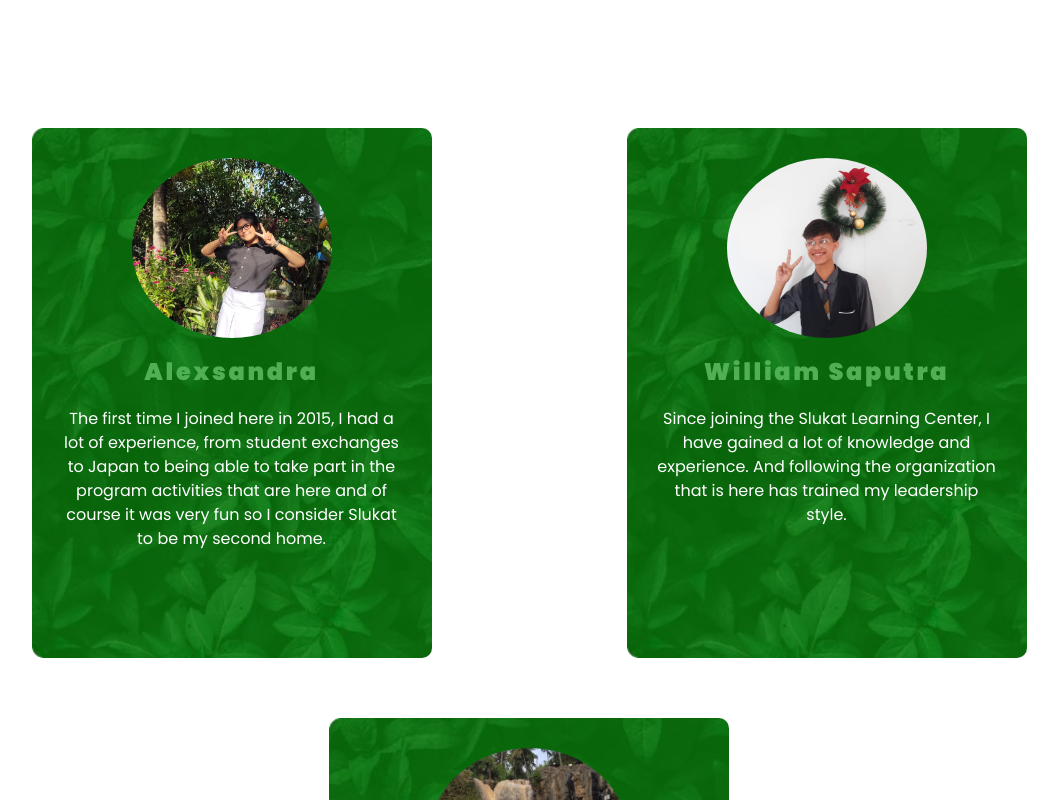
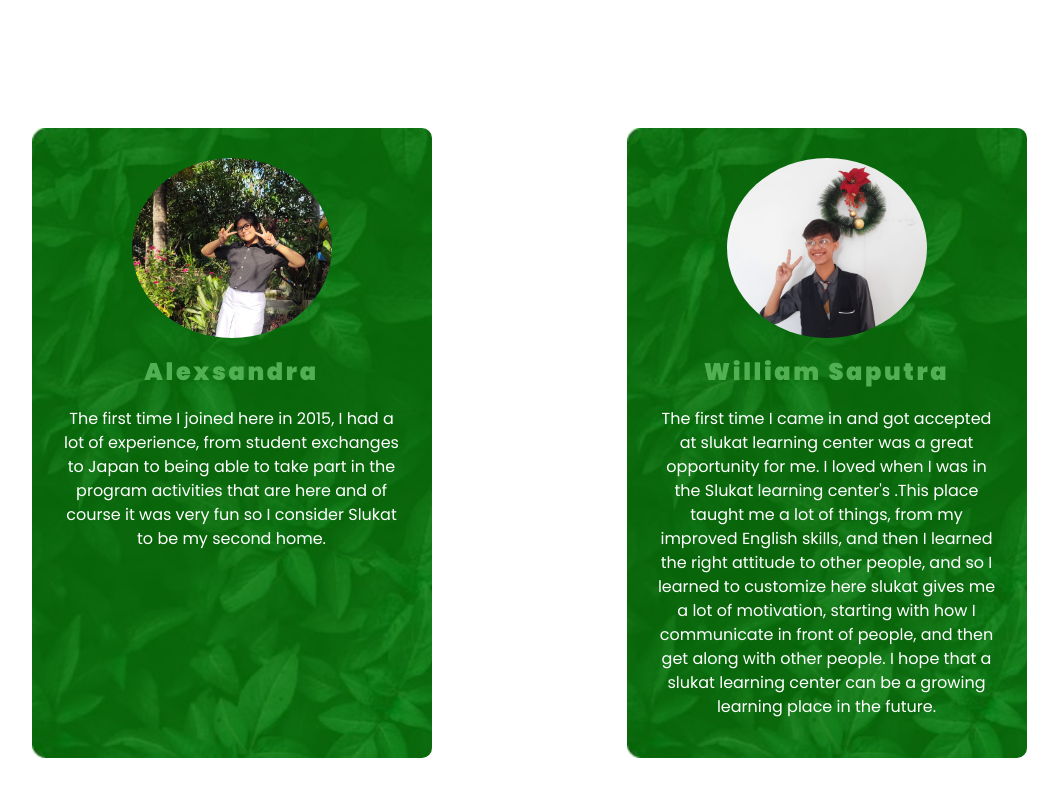
Before and after one commit to PutuRama/slukatcodingrama, a Vue app in the folder client/: page /about/student in a window 1280 px wide. Shown: the part 1540-2340 px from the top of the page, without its empty margins (111-1169 px from the left). Built offline with nearby package versions, Linux system fonts and the light colour scheme.

Commit message:
Update StudentPage.vue

```diff
--- a/client/src/views/StudentPage.vue
+++ b/client/src/views/StudentPage.vue
@@ -87,7 +87,7 @@
         />
         <h1>William Saputra</h1>
         <p>
-          Since joining the Slukat Learning Center, I have gained a lot of knowledge and experience. And following the organization that is here has trained my leadership style.
+          The first time I came in and got accepted at slukat learning center was a great opportunity for me. I loved when I was in the Slukat learning center's .This place taught me a lot of things, from my improved English skills, and then I learned the right attitude to other people, and so I learned to customize here slukat gives me a lot of motivation, starting with how I communicate in front of people, and then get along with other people. I hope that a slukat learning center can be a growing learning place in the future.
         </p>
       </div>
         </div>
@@ -367,7 +367,7 @@
   background-size: cover;
   background-repeat: no-repeat;
   border-radius: 10px;
-  padding: 30px 0 500px 0;
+  padding: 30px 0 600px 0;
   margin:50px auto; /* Added */
   float: none; /* Added */
   margin-bottom: 10px; /* Added */
```
